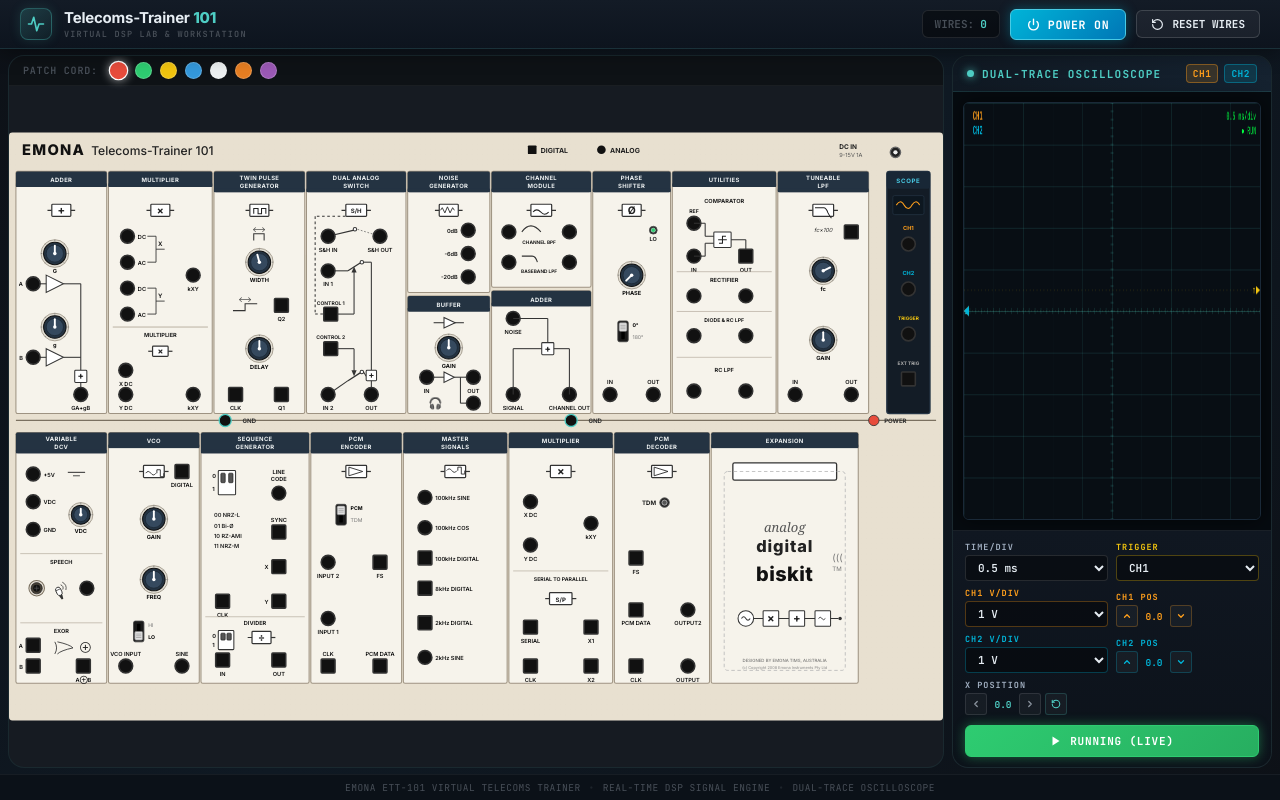
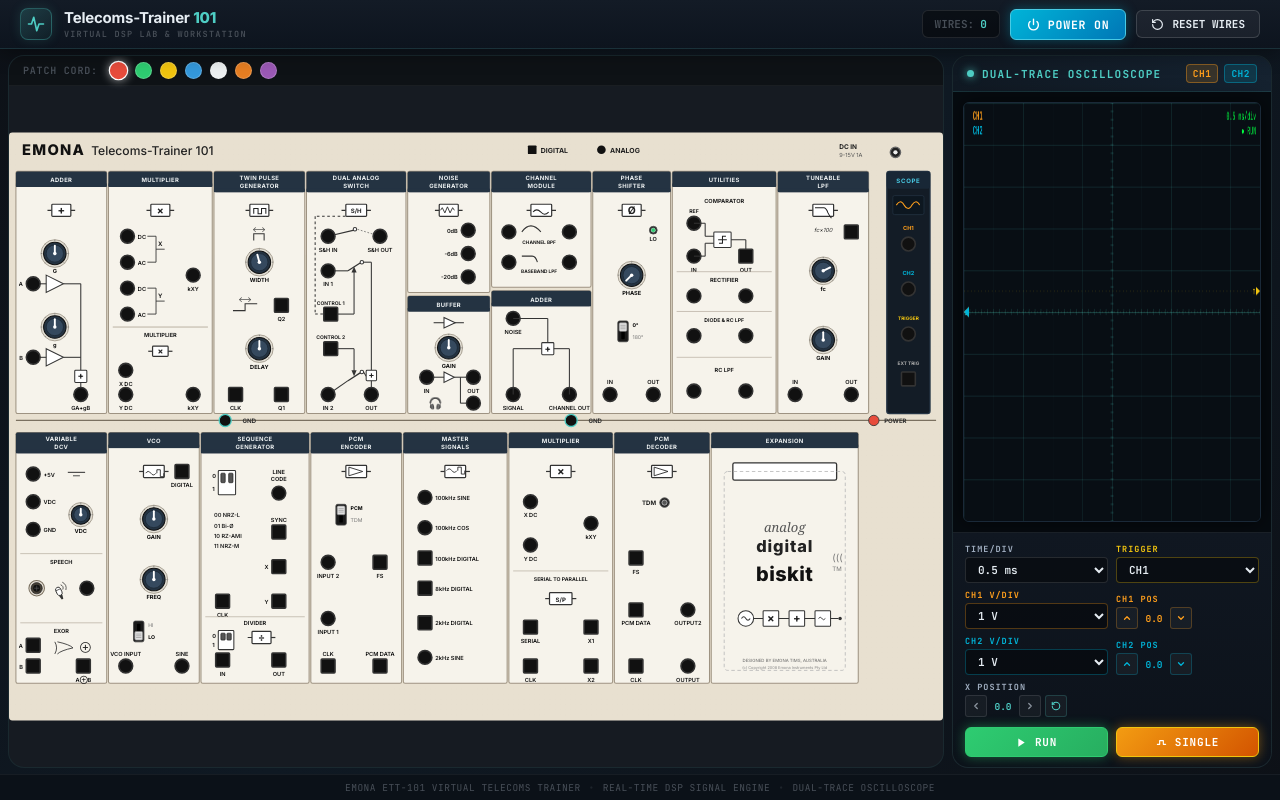
Before and after one commit to omaralaa7/telecoms-trainer-simulator-omarator, a React (Vite) app in the folder telecoms-app/: page / in a window 1280 px wide. Built offline with nearby package versions, Linux system fonts and the light colour scheme.

Commit message:
Configure 2-button layout: [RUN/STOP Toggle] and [SINGLE] with crisp icons and clear states

```diff
--- a/telecoms-app/src/App.css
+++ b/telecoms-app/src/App.css
@@ -670,14 +670,14 @@
   color: var(--text-primary);
 }
 
-/* ─── Scope Action Button (Full-width Clear RUN / FROZEN State) ─── */
-.scope-toggle-btn {
+/* ─── Scope Action Buttons (RUN/STOP & SINGLE) ─── */
+.scope-action-btn {
   flex: 1;
   display: inline-flex;
   align-items: center;
   justify-content: center;
   gap: 8px;
-  padding: 8px 14px;
+  padding: 7px 12px;
   border-radius: var(--radius-sm);
   font-family: 'JetBrains Mono', monospace;
   font-size: 11px;
@@ -689,35 +689,49 @@
   box-shadow: 0 2px 8px rgba(0, 0, 0, 0.3);
 }
 
-.scope-toggle-btn svg {
+.scope-action-btn svg {
   flex-shrink: 0;
 }
 
-/* Active Live Sweeping (Emerald Green) */
-.scope-toggle-running {
+/* RUN State (Emerald Green) */
+.scope-btn-running {
   background: linear-gradient(135deg, #2ecc71, #27ae60);
   color: #ffffff;
   border-color: #2ecc71;
   box-shadow: 0 0 12px rgba(46, 204, 113, 0.45);
 }
 
-.scope-toggle-running:hover {
+.scope-btn-running:hover {
   background: linear-gradient(135deg, #40d47e, #2ecc71);
   box-shadow: 0 0 16px rgba(46, 204, 113, 0.65);
   transform: translateY(-1px);
 }
 
-/* Frozen / Paused (Crimson Red) */
-.scope-toggle-frozen {
+/* STOP State (Crimson Red) */
+.scope-btn-stopped {
   background: linear-gradient(135deg, #e74c3c, #c0392b);
   color: #ffffff;
   border-color: #ff6b6b;
   box-shadow: 0 0 12px rgba(231, 76, 60, 0.45);
 }
 
-.scope-toggle-frozen:hover {
+.scope-btn-stopped:hover {
   background: linear-gradient(135deg, #ff6b6b, #e74c3c);
   box-shadow: 0 0 16px rgba(231, 76, 60, 0.65);
+  transform: translateY(-1px);
+}
+
+/* SINGLE Button (Amber) */
+.scope-btn-single {
+  background: linear-gradient(135deg, #f39c12, #d35400);
+  color: #ffffff;
+  border-color: #f1c40f;
+  box-shadow: 0 0 12px rgba(243, 156, 18, 0.45);
+}
+
+.scope-btn-single:hover {
+  background: linear-gradient(135deg, #f1c40f, #f39c12);
+  box-shadow: 0 0 16px rgba(243, 156, 18, 0.65);
   transform: translateY(-1px);
 }
 
--- a/telecoms-app/src/components/Oscilloscope/ScopeControls.tsx
+++ b/telecoms-app/src/components/Oscilloscope/ScopeControls.tsx
@@ -128,29 +128,43 @@
         </div>
       </div>
 
-      {/* Row 5: Single Intuitive RUN / FREEZE Toggle */}
+      {/* Row 5: 2 Buttons — [RUN/STOP Toggle] and [SINGLE] */}
       <div className="scope-controls-row scope-btn-row">
         <button
-          className={`scope-toggle-btn ${scopeSettings.running ? "scope-toggle-running" : "scope-toggle-frozen"}`}
+          className={`scope-action-btn ${scopeSettings.running ? "scope-btn-running" : "scope-btn-stopped"}`}
           onClick={() => setScopeSettings({ running: !scopeSettings.running })}
-          title={scopeSettings.running ? "Click to freeze / pause waveform" : "Click to resume live sweep"}
+          title={scopeSettings.running ? "Click to stop / freeze waveform" : "Click to resume live sweep"}
         >
           {scopeSettings.running ? (
             <>
-              <svg width="12" height="12" viewBox="0 0 24 24" fill="currentColor">
+              <svg width="11" height="11" viewBox="0 0 24 24" fill="currentColor">
                 <polygon points="5 3 19 12 5 21 5 3" />
               </svg>
-              <span>RUNNING (LIVE)</span>
+              <span>RUN</span>
             </>
           ) : (
             <>
-              <svg width="12" height="12" viewBox="0 0 24 24" fill="currentColor">
+              <svg width="11" height="11" viewBox="0 0 24 24" fill="currentColor">
                 <rect x="5" y="4" width="4.5" height="16" rx="1" />
                 <rect x="14.5" y="4" width="4.5" height="16" rx="1" />
               </svg>
-              <span>FROZEN (PAUSED)</span>
+              <span>STOP</span>
             </>
           )}
+        </button>
+
+        <button
+          className="scope-action-btn scope-btn-single"
+          onClick={() => {
+            setScopeSettings({ running: true });
+            setTimeout(() => setScopeSettings({ running: false }), 50);
+          }}
+          title="Capture single waveform sweep"
+        >
+          <svg width="11" height="11" viewBox="0 0 24 24" fill="none" stroke="currentColor" strokeWidth="2.5" strokeLinecap="round" strokeLinejoin="round">
+            <path d="M3 16h5v-8h8v8h5" />
+          </svg>
+          <span>SINGLE</span>
         </button>
       </div>
     </div>
```
